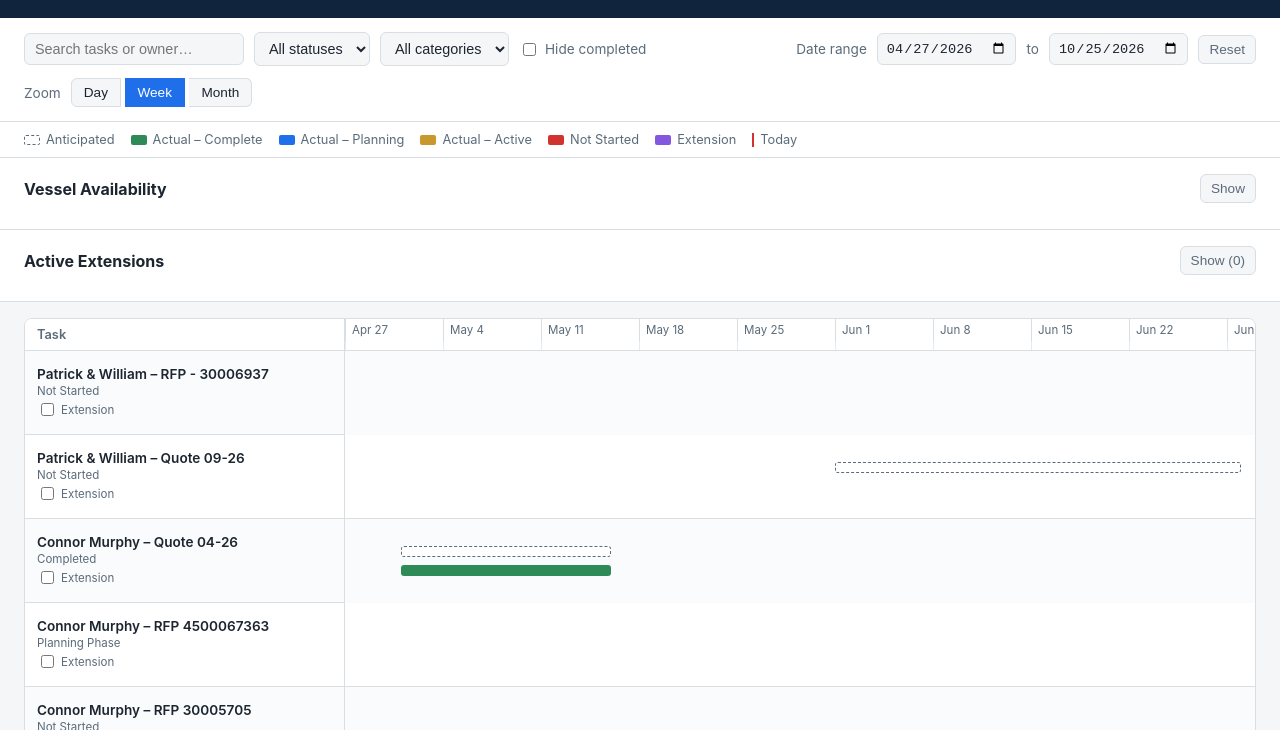
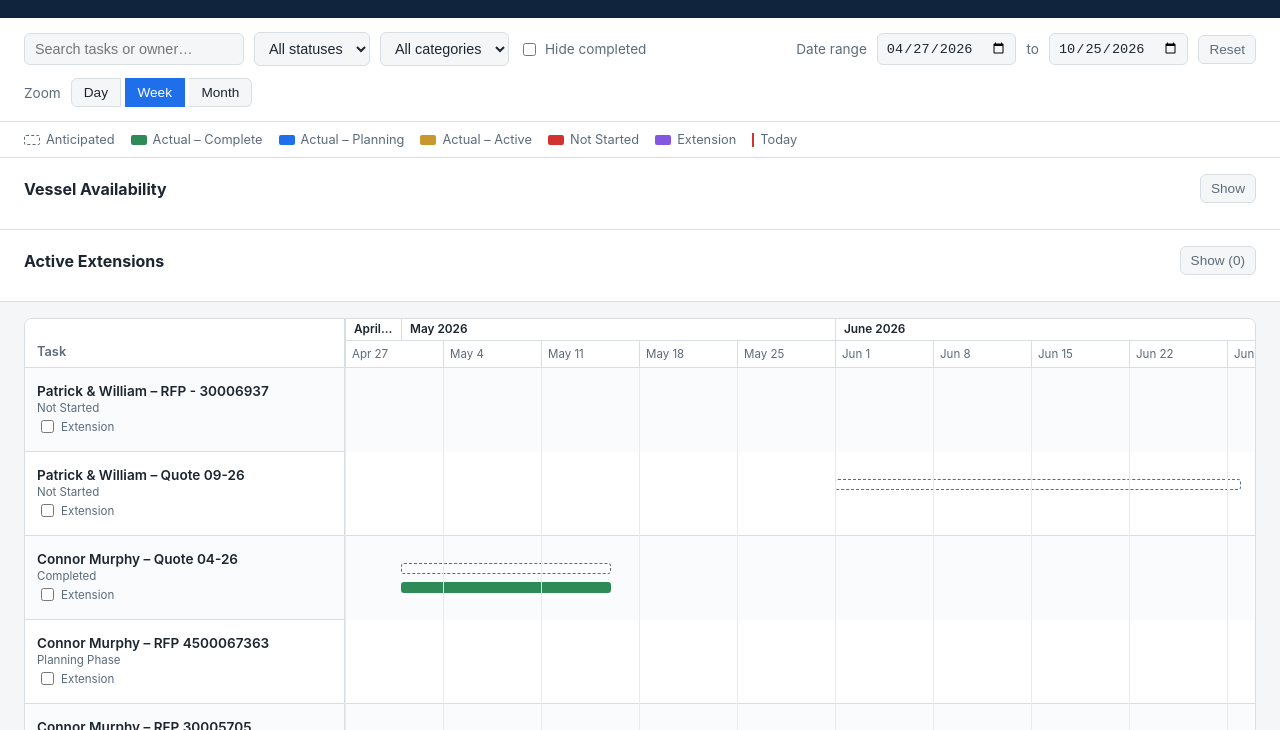
Before and after one commit to Sea-Centric-Inc/Marine-Ops.-Schedule, a website: page index.html in a window 1280 px wide. Both pictures are taken after a click on the button "Reset". Shown: the part 70-800 px from the top of the page. Drawn offline with Linux system fonts and the light colour scheme.

Commit message:
Redesign timeline into a two-tier header with full-height gridlines
Two problems: (1) there were no vertical gridlines running through the
actual task rows at all - only within the header strip - so there was
no way to trace a bar's edge up to a date without hovering for the
tooltip; (2) the single-row header (day numbers or week-start dates,
with month names only appearing at month zoom) wasn't as precise or
as readable as standard Gantt tools.

Rebuilt as a two-row header matching the MS Project / Smartsheet
convention: a month band on top, day numbers or week-start dates
below. computeTicks() generates one shared set of tick positions used
by both the header labels and new full-height gridlines (plus weekend
shading at Day zoom) drawn through the whole chart body, so a bar's
start/end can be read directly off the timeline.

```diff
--- a/app.js
+++ b/app.js
@@ -254,77 +254,76 @@
     return gaps;
   }
 
-  function buildHeader(range, pxPerDay, totalWidth) {
+  // One tick per day (Day zoom) or per week-start Monday (Week/Month zoom).
+  // Used to keep the header labels, body gridlines, and weekend shading all
+  // aligned to the exact same x-coordinates.
+  function computeTicks(range, pxPerDay) {
+    const ticks = [];
+    const totalDays = daysBetween(range.start, range.end);
+    if (state.zoom === "day") {
+      for (let i = 0; i <= totalDays; i++) {
+        const date = addDays(range.start, i);
+        ticks.push({ x: i * pxPerDay, date, weekend: date.getUTCDay() === 0 || date.getUTCDay() === 6 });
+      }
+    } else {
+      let cursor = new Date(range.start);
+      cursor = addDays(cursor, -((cursor.getUTCDay() + 6) % 7)); // align to Monday
+      while (cursor <= range.end) {
+        ticks.push({ x: daysBetween(range.start, cursor) * pxPerDay, date: new Date(cursor), weekend: false });
+        cursor = addDays(cursor, 7);
+      }
+    }
+    return ticks;
+  }
+
+  // Two-row header, matching the standard Gantt convention (e.g. MS Project,
+  // Smartsheet): a month band on top, and day numbers / week-start dates
+  // below - so any bar's edge can be traced straight up to an exact date
+  // without needing the tooltip.
+  function buildHeader(range, pxPerDay, totalWidth, ticks) {
     const header = document.createElement("div");
     header.className = "gantt-timeline-header";
     header.style.width = totalWidth + "px";
-    header.style.height = "32px";
 
-    const totalDays = daysBetween(range.start, range.end);
+    const monthRow = document.createElement("div");
+    monthRow.className = "timeline-month-row";
+    let mCursor = new Date(Date.UTC(range.start.getUTCFullYear(), range.start.getUTCMonth(), 1));
+    while (mCursor <= range.end) {
+      const nextMonth = new Date(Date.UTC(mCursor.getUTCFullYear(), mCursor.getUTCMonth() + 1, 1));
+      const bandStart = mCursor < range.start ? range.start : mCursor;
+      const bandEnd = nextMonth < range.end ? nextMonth : range.end;
+      if (bandEnd > bandStart) {
+        const band = document.createElement("div");
+        band.className = "month-band";
+        band.style.left = (daysBetween(range.start, bandStart) * pxPerDay) + "px";
+        band.style.width = (daysBetween(bandStart, bandEnd) * pxPerDay) + "px";
+        band.textContent = mCursor.toLocaleDateString(undefined, { month: "long", year: "numeric", timeZone: "UTC" });
+        monthRow.appendChild(band);
+      }
+      mCursor = nextMonth;
+    }
+    header.appendChild(monthRow);
 
-    if (state.zoom === "day") {
-      for (let i = 0; i <= totalDays; i++) {
-        const d = addDays(range.start, i);
-        const x = i * pxPerDay;
-        header.appendChild(gridline(x, "100%"));
-        if (d.getUTCDay() === 0 || d.getUTCDay() === 6) {
-          header.appendChild(weekendShade(x, pxPerDay, "32px", true));
+    const tickRow = document.createElement("div");
+    tickRow.className = "timeline-tick-row";
+    if (state.zoom !== "month") {
+      ticks.forEach((tick) => {
+        const label = document.createElement("div");
+        label.className = "tick-label";
+        label.style.left = tick.x + "px";
+        if (state.zoom === "day") {
+          label.style.width = pxPerDay + "px";
+          label.textContent = tick.date.getUTCDate();
+          if (tick.weekend) label.classList.add("weekend-label");
+        } else {
+          label.textContent = tick.date.toLocaleDateString(undefined, { month: "short", day: "numeric", timeZone: "UTC" });
         }
-        const label = document.createElement("div");
-        label.className = "day-label";
-        label.style.left = x + "px";
-        label.style.width = pxPerDay + "px";
-        label.textContent = d.getUTCDate();
-        header.appendChild(label);
-      }
-    } else {
-      // week / month zoom: label at week boundaries (Mondays) or month boundaries
-      let cursor = new Date(range.start);
-      // align to Monday
-      const dow = cursor.getUTCDay();
-      const offsetToMonday = (dow + 6) % 7;
-      cursor = addDays(cursor, -offsetToMonday);
-
-      let lastMonth = -1;
-      while (cursor <= range.end) {
-        const x = daysBetween(range.start, cursor) * pxPerDay;
-        header.appendChild(gridline(x, "100%"));
-        if (state.zoom === "week") {
-          const label = document.createElement("div");
-          label.className = "day-label";
-          label.style.left = x + "px";
-          label.textContent = cursor.toLocaleDateString(undefined, { month: "short", day: "numeric", timeZone: "UTC" });
-          header.appendChild(label);
-        } else if (cursor.getUTCMonth() !== lastMonth) {
-          lastMonth = cursor.getUTCMonth();
-          const label = document.createElement("div");
-          label.className = "month-label";
-          label.style.left = x + "px";
-          label.textContent = cursor.toLocaleDateString(undefined, { month: "short", year: "numeric", timeZone: "UTC" });
-          header.appendChild(label);
-        }
-        cursor = addDays(cursor, 7);
-      }
+        tickRow.appendChild(label);
+      });
     }
+    header.appendChild(tickRow);
 
     return header;
-  }
-
-  function gridline(x, height) {
-    const el = document.createElement("div");
-    el.className = "gridline";
-    el.style.left = x + "px";
-    el.style.height = height;
-    return el;
-  }
-
-  function weekendShade(x, pxPerDay, height, single) {
-    const el = document.createElement("div");
-    el.className = "weekend-shade";
-    el.style.left = x + "px";
-    el.style.width = pxPerDay + "px";
-    el.style.height = height;
-    return el;
   }
 
   function showTooltip(evt, task, status) {
@@ -453,13 +452,15 @@
     scroll.className = "gantt-scroll";
     scroll.style.setProperty("--label-width", LABEL_WIDTH + "px");
 
+    const ticks = computeTicks(range, pxPerDay);
+
     const headerRow = document.createElement("div");
     headerRow.className = "gantt-header-row";
     const corner = document.createElement("div");
     corner.className = "gantt-corner";
     corner.textContent = "Task";
     headerRow.appendChild(corner);
-    headerRow.appendChild(buildHeader(range, pxPerDay, totalWidth));
+    headerRow.appendChild(buildHeader(range, pxPerDay, totalWidth, ticks));
     scroll.appendChild(headerRow);
 
     const body = document.createElement("div");
@@ -563,14 +564,38 @@
     });
 
     body.style.width = (LABEL_WIDTH + totalWidth) + "px";
+    body.style.position = "relative";
+
+    const bodyHeight = visibleTasks.length * ROW_HEIGHT;
+
+    // Full-height gridlines (and weekend shading at Day zoom) so a bar's
+    // edge can be traced straight up to the header's date, instead of
+    // needing to hover for a tooltip.
+    if (state.zoom === "day") {
+      ticks.forEach((tick) => {
+        if (!tick.weekend) return;
+        const shade = document.createElement("div");
+        shade.className = "body-weekend-shade";
+        shade.style.left = (LABEL_WIDTH + tick.x) + "px";
+        shade.style.width = pxPerDay + "px";
+        shade.style.height = bodyHeight + "px";
+        body.appendChild(shade);
+      });
+    }
+    ticks.forEach((tick) => {
+      const line = document.createElement("div");
+      line.className = "body-gridline";
+      line.style.left = (LABEL_WIDTH + tick.x) + "px";
+      line.style.height = bodyHeight + "px";
+      body.appendChild(line);
+    });
 
     const today = todayUTC();
     if (today >= range.start && today <= range.end) {
       const todayLine = document.createElement("div");
       todayLine.className = "today-line";
       todayLine.style.left = (LABEL_WIDTH + daysBetween(range.start, today) * pxPerDay) + "px";
-      todayLine.style.height = (visibleTasks.length * ROW_HEIGHT) + "px";
-      body.style.position = "relative";
+      todayLine.style.height = bodyHeight + "px";
       body.appendChild(todayLine);
     }
 
--- a/style.css
+++ b/style.css
@@ -381,8 +381,55 @@ body {
 }
 
 .gantt-timeline-header {
+  display: flex;
+  flex-direction: column;
+  border-bottom: 1px solid var(--border);
+}
+
+.timeline-month-row {
   position: relative;
+  height: 22px;
   border-bottom: 1px solid var(--border);
+}
+
+.month-band {
+  position: absolute;
+  top: 0;
+  height: 100%;
+  box-sizing: border-box;
+  padding: 3px 8px;
+  border-left: 1px solid var(--border);
+  font-size: 0.74rem;
+  font-weight: 600;
+  color: var(--text);
+  white-space: nowrap;
+  overflow: hidden;
+  text-overflow: ellipsis;
+}
+
+.timeline-tick-row {
+  position: relative;
+  height: 26px;
+}
+
+.tick-label {
+  position: absolute;
+  top: 0;
+  height: 100%;
+  box-sizing: border-box;
+  display: flex;
+  align-items: center;
+  padding: 0 6px;
+  border-left: 1px solid var(--border);
+  font-size: 0.72rem;
+  color: var(--text-muted);
+  white-space: nowrap;
+}
+
+.tick-label.weekend-label {
+  background: var(--weekend-fill);
+  justify-content: center;
+  padding: 0;
 }
 
 .gantt-body {
@@ -596,29 +643,19 @@ a.task-name:hover, a.ext-summary-name:hover {
   pointer-events: none;
 }
 
-.month-label, .day-label {
+.body-gridline {
   position: absolute;
   top: 0;
-  font-size: 0.72rem;
-  color: var(--text-muted);
-  padding: 4px 6px;
-  border-left: 1px solid var(--border);
-  white-space: nowrap;
+  width: 1px;
+  background: var(--grid-line);
+  pointer-events: none;
 }
 
-.gridline {
+.body-weekend-shade {
   position: absolute;
   top: 0;
-  bottom: 0;
-  width: 1px;
-  background: var(--grid-line);
-}
-
-.weekend-shade {
-  position: absolute;
-  top: 0;
-  bottom: 0;
   background: var(--weekend-fill);
+  pointer-events: none;
 }
 
 .app-footer {
```
